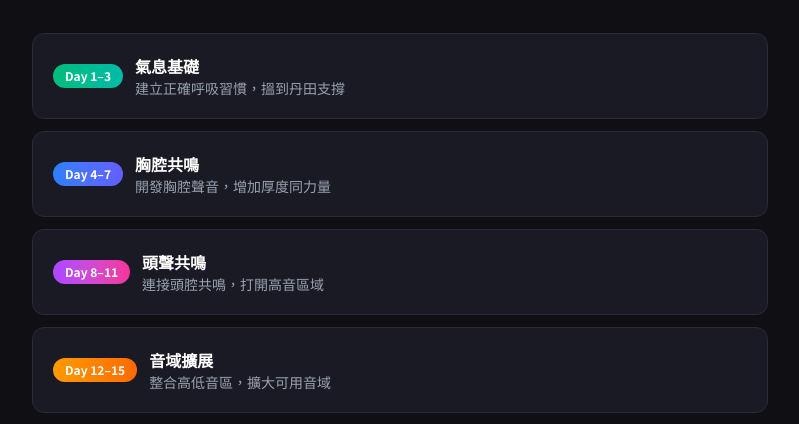
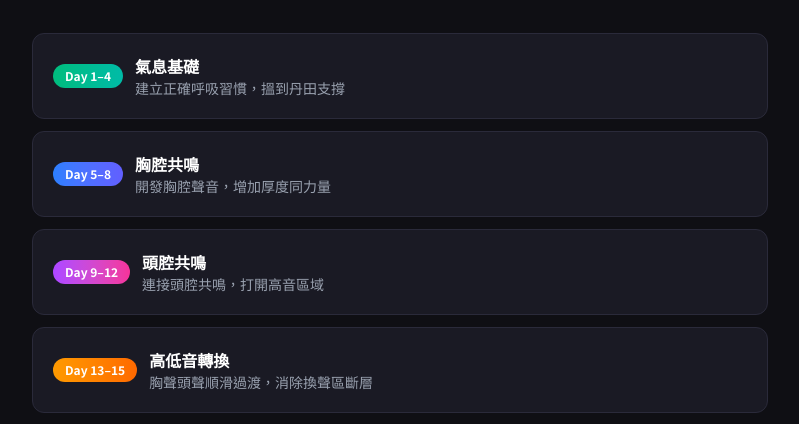
Before and after one commit to samhoi-x/vox-pro, a Next.js app: page / in a window 1280 px wide. Shown: the part 1707-2131 px from the top of the page, without its empty margins (240-1039 px from the left). Built offline with nearby package versions, Linux system fonts and the light colour scheme; no server answers.

Commit message:
fix: update landing page stages to correct day ranges and phase names

```diff
--- a/app/page.tsx
+++ b/app/page.tsx
@@ -116,7 +116,7 @@ export default function LandingPage() {
           {[
             { icon: "🫁", title: "正確呼吸支援", desc: "用丹田而唔係喉嚨發聲，唱得持久唔攰" },
             { icon: "🎯", title: "穩定音準控制", desc: "音階練習幫你建立準確嘅音感基礎" },
-            { icon: "🔊", title: "胸腔 + 頭聲共鳴", desc: "搵到你唔同音域嘅共鳴點，把聲更有力" },
+            { icon: "🔊", title: "胸腔 + 頭腔共鳴", desc: "搵到你唔同音域嘅共鳴點，把聲更有力" },
             { icon: "🎵", title: "基本混聲技巧", desc: "胸聲同頭聲之間嘅過渡，為高音舖路" },
             { icon: "📈", title: "可量化進步", desc: "追蹤你每日進度，見到自己一步步成長" },
             { icon: "🚀", title: "進階學習嘅穩固根基", desc: "無論你想學 belting、假音定係 riff，都要由呢度開始" },
@@ -142,10 +142,10 @@ export default function LandingPage() {
         </h2>
         <div className="space-y-3">
           {[
-            { day: "Day 1–3", phase: "氣息基礎", desc: "建立正確呼吸習慣，搵到丹田支撐", color: "from-emerald-500 to-teal-500" },
-            { day: "Day 4–7", phase: "胸腔共鳴", desc: "開發胸腔聲音，增加厚度同力量", color: "from-blue-500 to-indigo-500" },
-            { day: "Day 8–11", phase: "頭聲共鳴", desc: "連接頭腔共鳴，打開高音區域", color: "from-purple-500 to-pink-500" },
-            { day: "Day 12–15", phase: "音域擴展", desc: "整合高低音區，擴大可用音域", color: "from-amber-500 to-orange-500" },
+            { day: "Day 1–4", phase: "氣息基礎", desc: "建立正確呼吸習慣，搵到丹田支撐", color: "from-emerald-500 to-teal-500" },
+            { day: "Day 5–8", phase: "胸腔共鳴", desc: "開發胸腔聲音，增加厚度同力量", color: "from-blue-500 to-indigo-500" },
+            { day: "Day 9–12", phase: "頭腔共鳴", desc: "連接頭腔共鳴，打開高音區域", color: "from-purple-500 to-pink-500" },
+            { day: "Day 13–15", phase: "高低音轉換", desc: "胸聲頭聲順滑過渡，消除換聲區斷層", color: "from-amber-500 to-orange-500" },
             { day: "Day 16–18", phase: "混聲整合", desc: "胸聲頭聲融合，為進階技巧打好根基", color: "from-rose-500 to-red-500" },
           ].map((stage) => (
             <div
```
